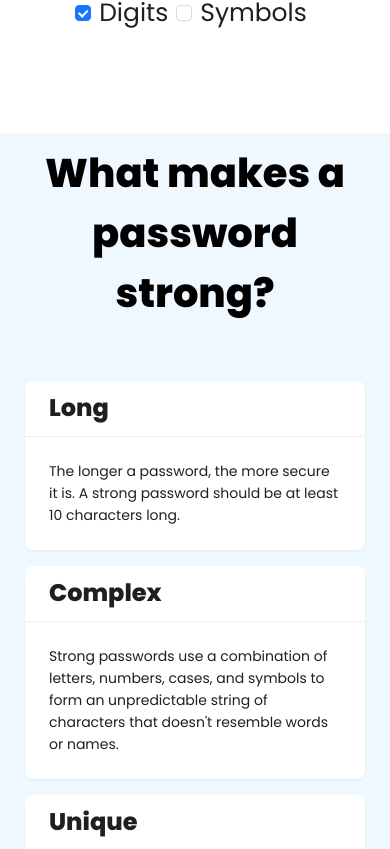
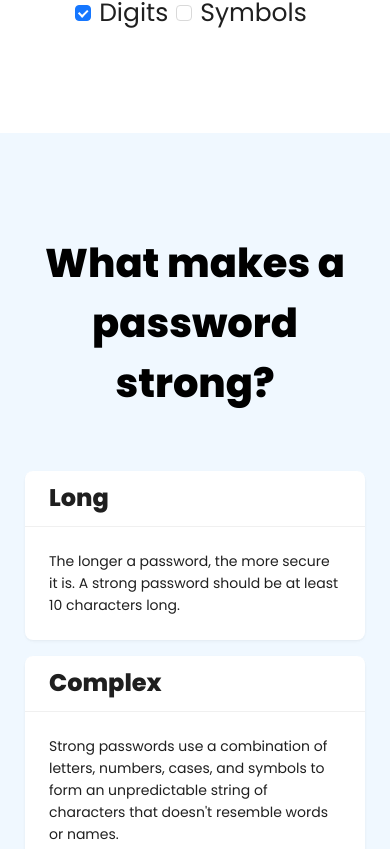
Before and after one commit to musclepassword/musclepassword, a React (Create React App) app: page / in a window 390 px wide. Shown: the part 675-1524 px from the top of the page. Built offline with nearby package versions, Linux system fonts and the light colour scheme.

Commit message:
mobile css edited

```diff
--- a/src/assets/style/global.scss
+++ b/src/assets/style/global.scss
@@ -204,7 +204,7 @@ footer {
     }
 
     .about {
-        padding: 10px;
+        padding: 100px 10px;
 
         .ant-col{
             padding: 8px;
```
